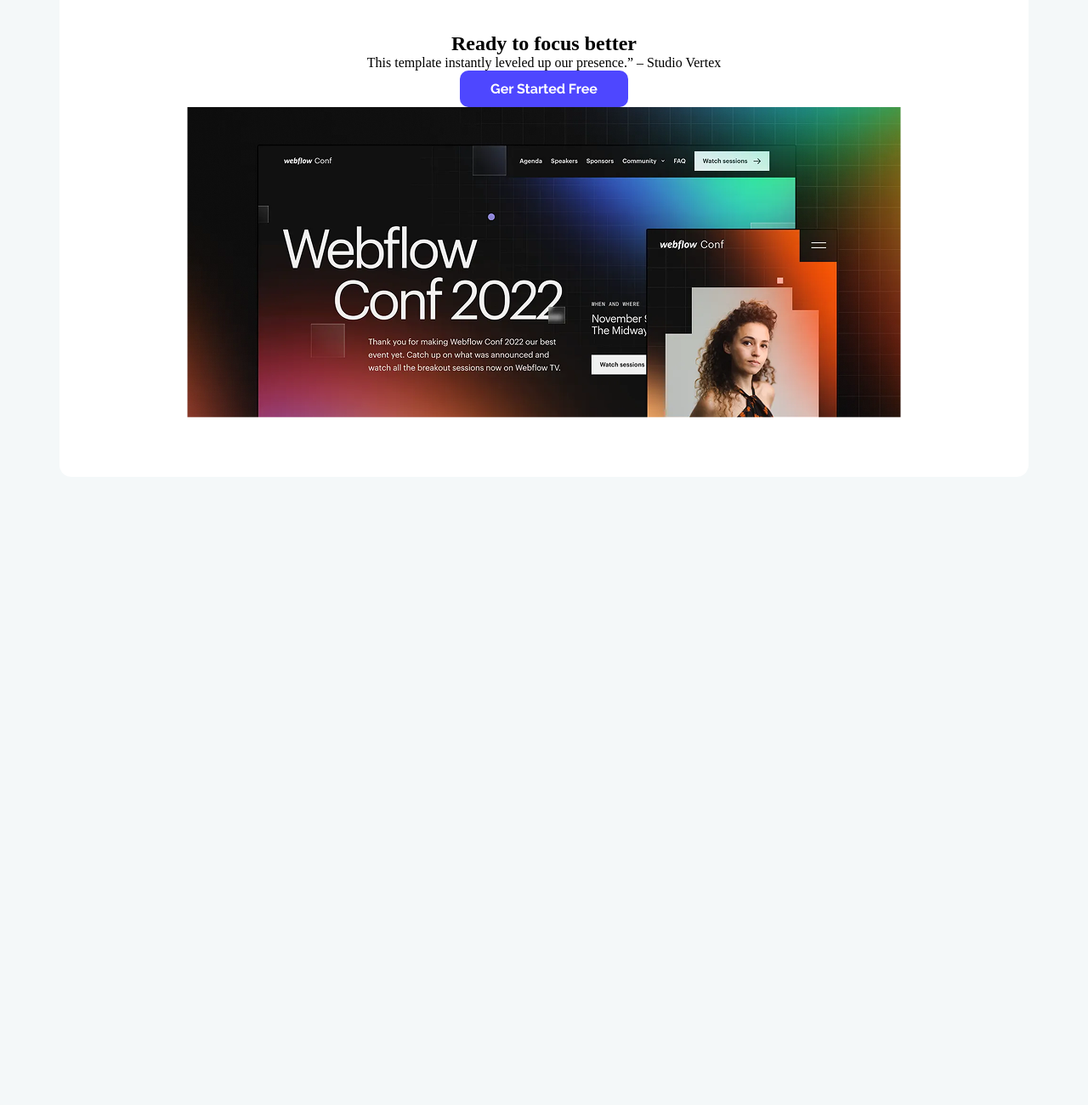
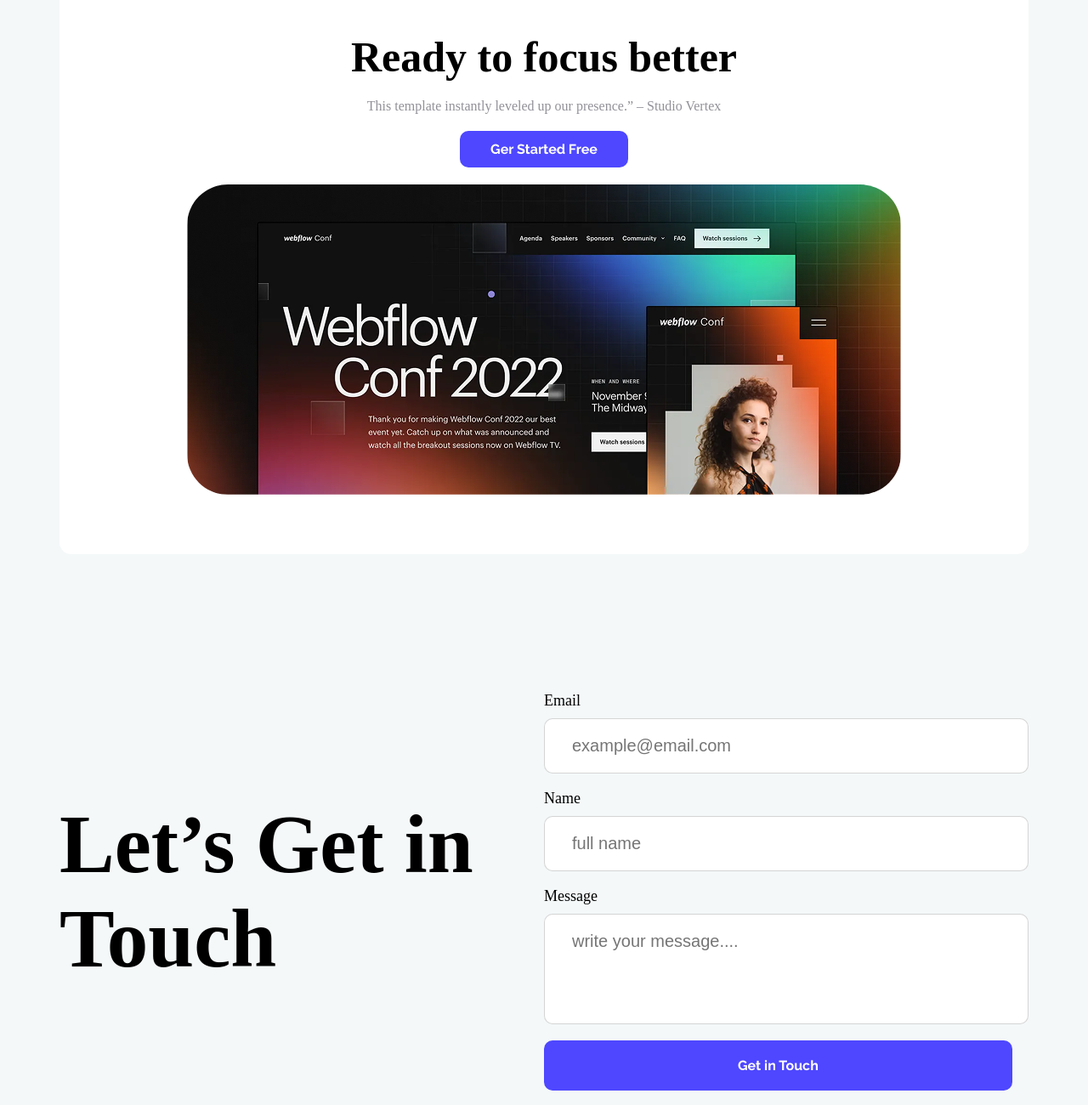
Before and after one commit to MdShadmanShaquib/B12A01-landing-launchpad, a plain HTML site: page index.html in a window 1280 px wide. Shown: the part 2180-3480 px from the top of the page at 85% size. Before the commit the page ends 2741 px from the top, so only its background shows below. Drawn offline with Linux system fonts and the light colour scheme.

Commit message:
main section completed

```diff
--- a/index.html
+++ b/index.html
@@ -130,15 +130,29 @@
         <section class="purchase-section">
             <div class="purchase">
                 <div>
-                    <h1>Ready to focus better</h1>
+                    <h1 class="purchase-title">Ready to focus better</h1>
                 </div>
                 <div>
-                    <p>This template instantly leveled up our presence.” – Studio Vertex</p>
+                    <p class="text-light">This template instantly leveled up our presence.” – Studio Vertex</p>
                 </div>
                 <div>
                     <button class="btn-primary font-raleway">Ger Started Free</button>
                 </div>
-                <img src="Assets/wc-big.png" alt="">
+                <img class="purchase-image" src="Assets/wc-big.png" alt="">
+            </div>
+        </section>
+        <section class="get-in-touch">
+            <div>
+                <h1 class="get-in-touch-title">Let’s Get in <br> Touch</h1>
+            </div>
+            <div class="info-input">
+                <label for="email">Email</label><br>
+                <input type="email" name="" id="email" placeholder="example@email.com"><br>
+                <label for="name">Name</label><br>
+                <input type="text" name="" id="name" placeholder="full name"><br>
+                <label for="message">Message</label><br>
+                <input type="text" name="" id="large-message" placeholder="write your message...."><br>
+                <button id="info-btn" class="btn-primary font-raleway">Get in Touch</button>
             </div>
         </section>
     </main>
--- a/styles/style.css
+++ b/styles/style.css
@@ -185,7 +185,52 @@ body{
 .purchase{
     display: flex;
     flex-direction: column;
+    gap: 20px;
     padding: 70px 150px;
     text-align: center;
 
 }
+
+.purchase-image{
+    border-radius: 48px;
+}
+.purchase-title{
+    font-size: 50px;
+    font-weight: bold;
+}
+
+.get-in-touch{
+    display: flex;
+    align-items: center;
+    max-width: 1140px;
+    justify-content: space-between;
+    margin: 162px auto;
+}
+
+.get-in-touch-title{
+    font-size: 97px;
+    font-weight: bold;
+}
+
+.info-input input{
+    padding: 20px 271px 20px 32px;
+    background-color: white;
+    border: 0.5px solid #7575754d;
+    border-radius: 10px;
+    margin-top: 10px;
+    margin-bottom: 19px;
+    font-size: 20px;
+}
+
+#large-message{
+    padding: 20px 271px 85px 32px;
+}
+
+.info-input label{
+    font-size: 18px;
+}
+
+#info-btn{
+    padding: 20px 228px;
+    font-size: 16px;
+}
```
